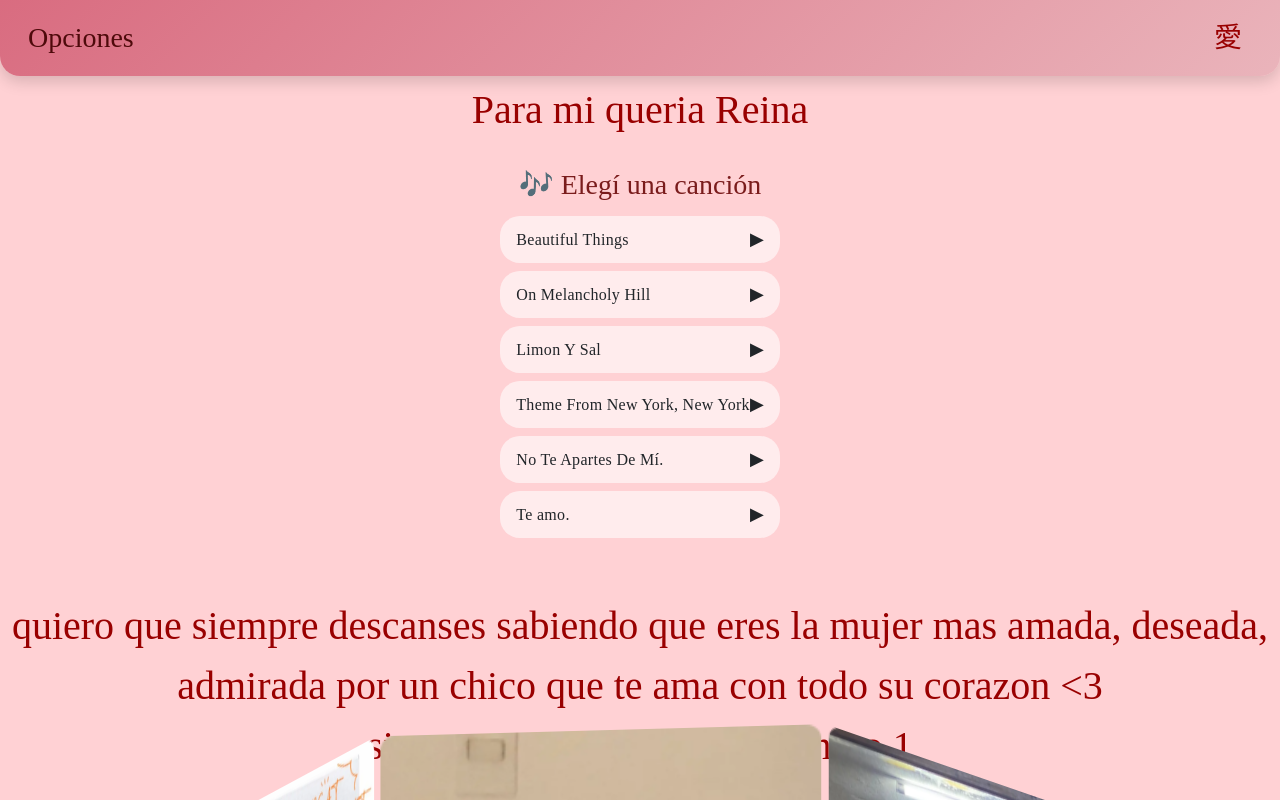
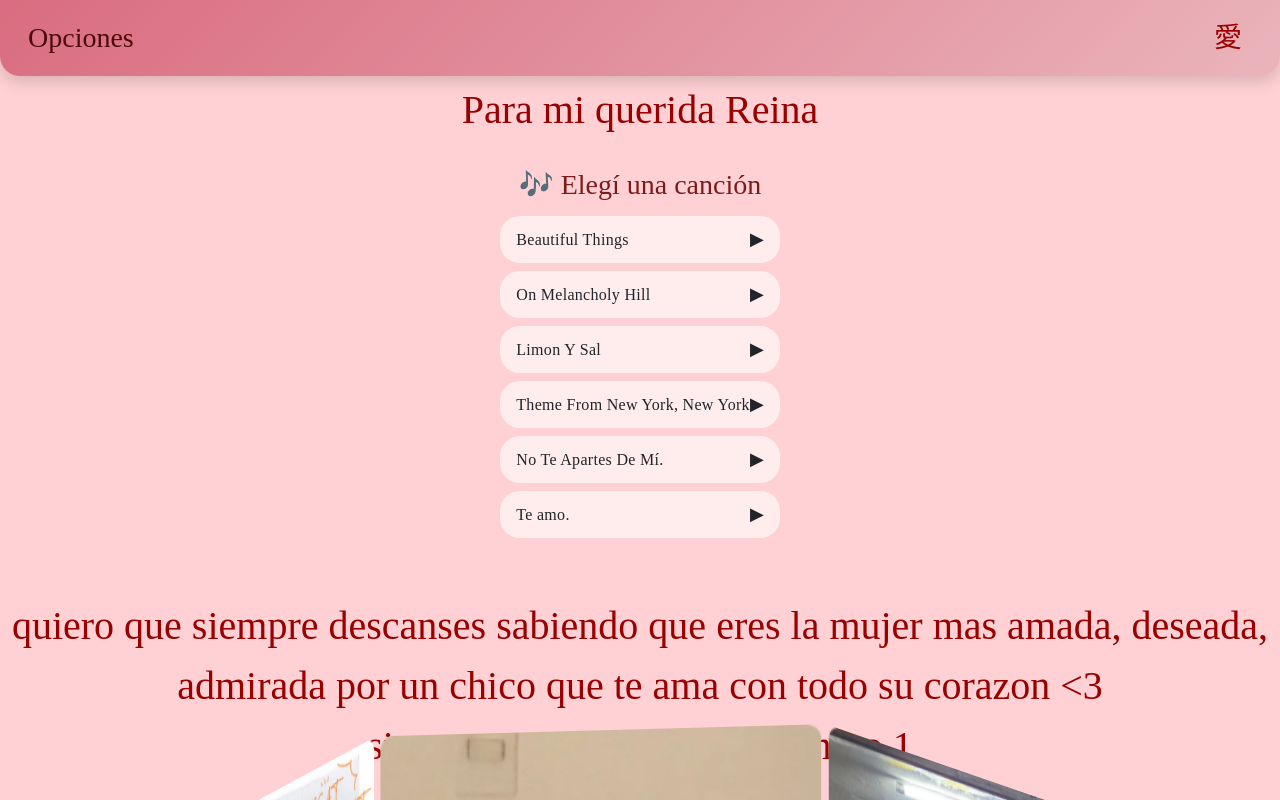
Before and after one commit to jesus-4/Fatima, an Angular app: page /home in a window 1280 px wide. Shown: the top 800 px of the page. Built offline with nearby package versions, Linux system fonts and the light colour scheme; a web font is replaced by a local one.

Commit message:
querida act

```diff
--- a/src/app/pages/home/home.component.html
+++ b/src/app/pages/home/home.component.html
@@ -6,7 +6,7 @@
 
 <body class="home-body">
   <div class="titulo">
-      <h1 class="topic">Para mi queria Reina</h1>
+    <h1 class="topic">Para mi querida Reina</h1>
   </div>
 
   <div class="music-player">
```
Lines whose indentation alone changed are shown as unchanged.
